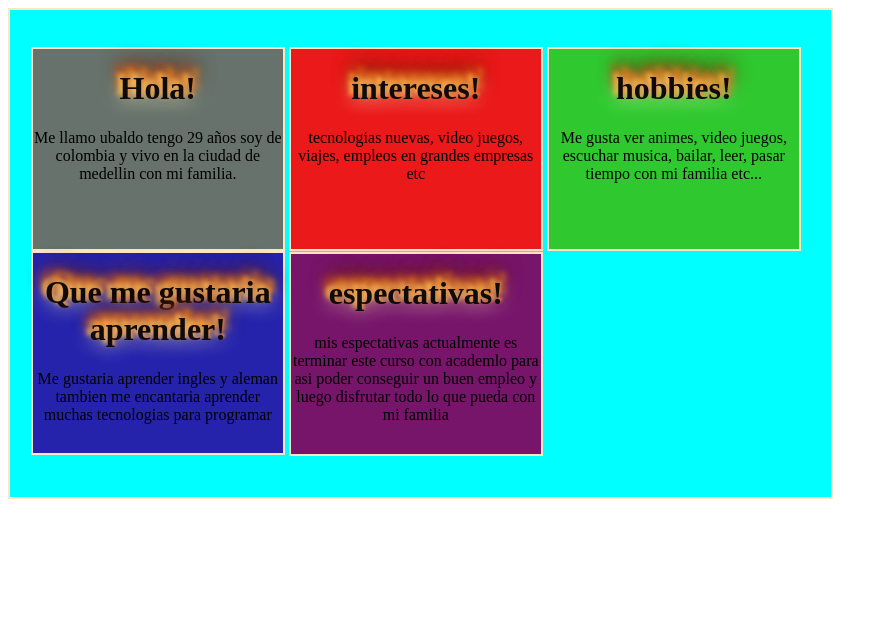
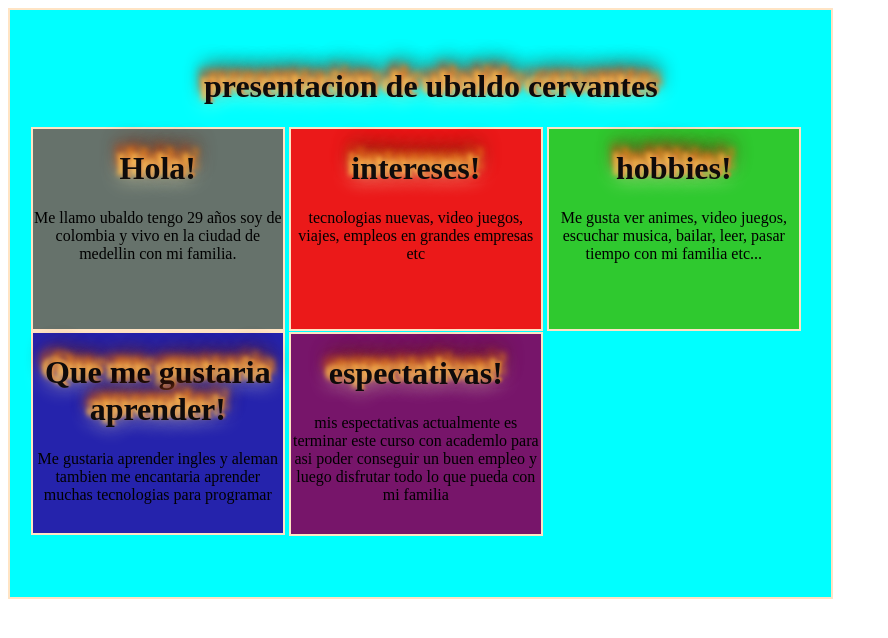
Before and after one commit to cervantes2907/presentacion-ubaldo, a plain HTML site: page index.html in a window 1280 px wide. Shown: the whole page, without its empty margins (0-888 px from the left). Drawn offline with Linux system fonts and the light colour scheme.

Commit message:
se ha modificado  el proyecto

```diff
--- a/index.css
+++ b/index.css
@@ -2,7 +2,7 @@
     padding-top:2.3rem;
     padding-left: 1.3rem;
     width: 800px;
-    height: 450px;
+    height: 550px;
     border: 2px solid bisque;
     background-color: aqua;
 }
--- a/index.html
+++ b/index.html
@@ -3,18 +3,18 @@
 <head>
     <meta charset="UTF-8">
     <meta name="viewport" content="width=device-width, initial-scale=1.0">
-    <title>Document</title>
+    <title>presentacion</title>
     <link rel="stylesheet" href="index.css">
 </head>
 <body>
-    <div id="content">
+  <div id="content">
+    <h1>presentacion de ubaldo cervantes</h1>
       <div id="s1"></div>
       <div id="s2"></div>
       <div id="s3"></div>
       <div id="s4"></div>
       <div id="s5"></div>
-
+    </div>
     <script src="index.js"></script>
-</div>
 </body>
 </html>
```
